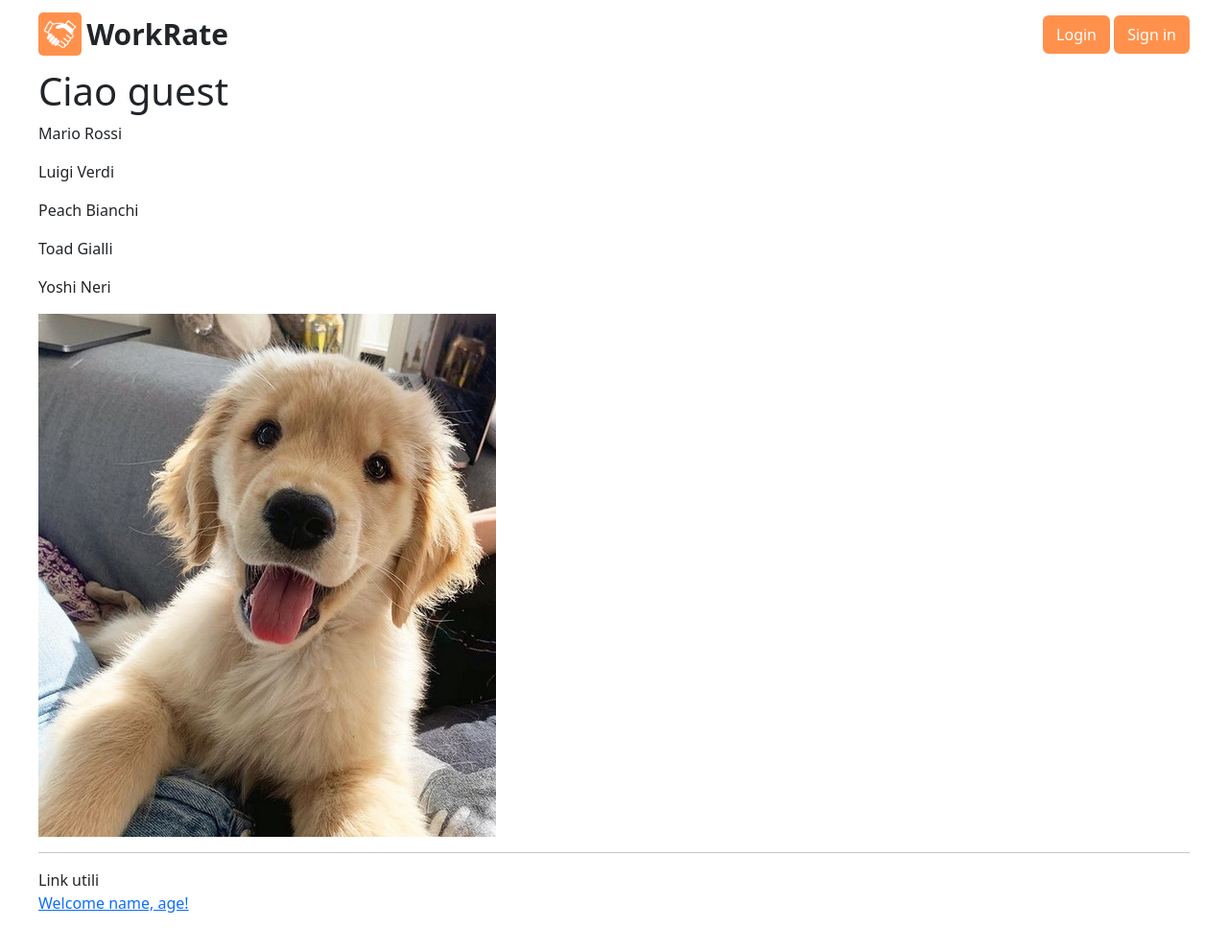
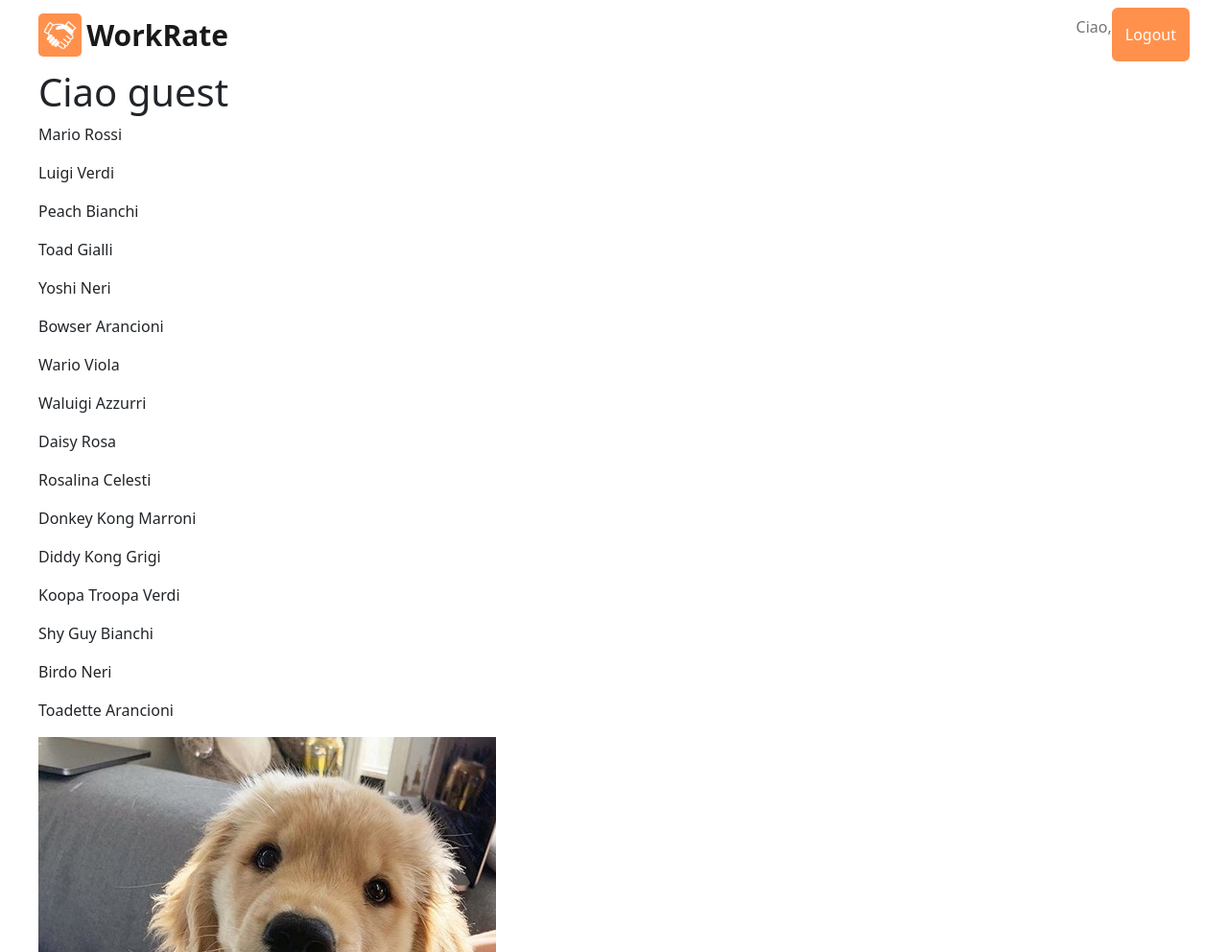
Before and after one commit to frascalise/rate-work, a Django app: page / in a window 1280 px wide. Shown: the top 992 px of the page at 96% size. Before the commit the page ends 951 px from the top, so only its background shows below. Run offline with Django 5.2, Linux system fonts and the light colour scheme; data comes from the database, SQL or seed files in the repository; both versions use the stored data as it was after the commit.

Commit message:
cambiamenti estetici + user.is_authenticated invertito

```diff
--- a/ratework/initcmds.py
+++ b/ratework/initcmds.py
@@ -13,11 +13,11 @@ def init_db():
         return
 
     utentiDict = {
-        "nome": ["Mario", "Luigi", "Peach", "Toad", "Yoshi"],
-        "cognome": ["Rossi", "Verdi", "Bianchi", "Gialli", "Neri"]
+        "nome": ["Mario", "Luigi", "Peach", "Toad", "Yoshi", "Bowser", "Wario", "Waluigi", "Daisy", "Rosalina", "Donkey Kong", "Diddy Kong", "Koopa Troopa", "Shy Guy", "Birdo", "Toadette"],
+        "cognome": ["Rossi", "Verdi", "Bianchi", "Gialli", "Neri", "Arancioni", "Viola", "Azzurri", "Rosa", "Celesti", "Marroni", "Grigi", "Verdi", "Bianchi", "Neri", "Arancioni"]
     }
 
-    for i in range(5):
+    for i in range(len(utentiDict["nome"])):
         Utente.objects.create(nome=utentiDict["nome"][i], cognome=utentiDict["cognome"][i])
 
     print("==============================")
--- a/static/css/home/style.css
+++ b/static/css/home/style.css
@@ -1,6 +1,7 @@
 body {
     margin-left: 40px;
     margin-right: 40px;
+    color: #212529;
 }
 
 .logo-navbar {
@@ -10,7 +11,6 @@ body {
 }
 
 .workrate {
-    color: #212529;
     font-weight: bold;
     font-size: 30px;
 }
--- a/templates/home/components/navbar.html
+++ b/templates/home/components/navbar.html
@@ -6,8 +6,13 @@
         <img src="{% static 'imgs/home/logo.png' %}" class="d-inline-block align-top logo-navbar" alt="">
         <span class="workrate">WorkRate</span>
     </a>
-    <div class="my-2 my-lg-0">
-        <button class="btn btn-primary my-2 my-sm-0 workrate-orange" type="submit">Login</button>
-        <button class="btn btn-primary my-2 my-sm-0 workrate-orange" type="submit">Sign in</button>
+    <div class="my-2 my-lg-0 d-flex">
+        {% if not user.is_authenticated %}
+            <p class="navbar-text">Ciao, {{user.username}}</p>
+            <button class="btn btn-primary my-2 my-sm-0 workrate-orange" type="submit">Logout</button>
+        {% else %}
+            <button class="btn btn-primary my-2 my-sm-0 workrate-orange" type="submit">Login</button>
+            <button class="btn btn-primary my-2 my-sm-0 workrate-orange" type="submit">Sign in</button>
+        {% endif %}
     </div>
   </nav>
```
Also changed, not shown: db.sqlite3.
